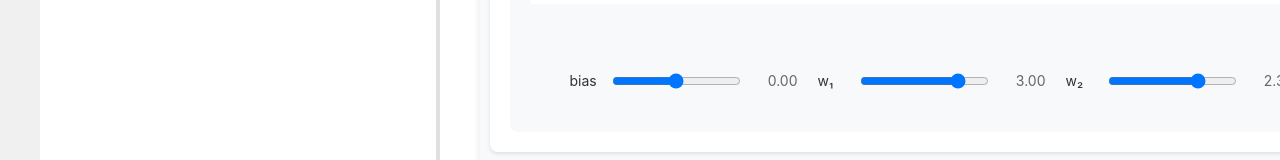
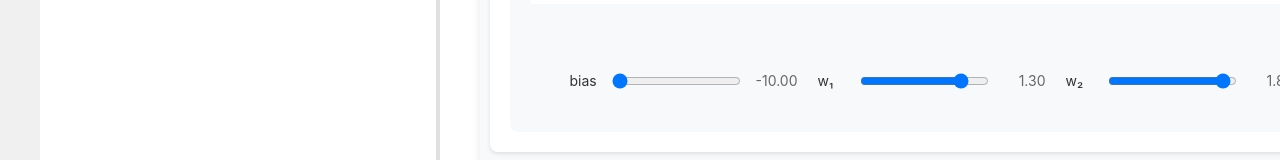
Before and after one commit to DamonDeng/NNCoreTech, a React (Create React App) app: page / in a window 1280 px wide. Both pictures are taken after a click on the element "Neuron". Shown: the part 528-688 px from the top of the page. Built offline with nearby package versions, Linux system fonts and the light colour scheme.

Commit message:
finished the basic feature of Neuron sesison

```diff
--- a/src/components/nn_content/Neuron.module.css
+++ b/src/components/nn_content/Neuron.module.css
@@ -154,9 +154,18 @@
 }
 
 .explanation li {
-  margin: 10px 0;
+  margin: 8px 0;
   line-height: 1.5;
   color: #34495e;
+}
+
+.explanation ul {
+  margin: 5px 0 0 20px;
+  padding-left: 20px;
+}
+
+.explanation strong {
+  color: #2c3e50;
 }
 
 .axis path,
--- a/src/components/nn_content/Neuron.tsx
+++ b/src/components/nn_content/Neuron.tsx
@@ -64,9 +64,9 @@ const SAMPLE_DATA = generateSampleData(100, real_w1, real_w2, real_bias);
 
 export function Neuron() {
   // Initialize states
-  const init_w1 = 3;
-  const init_w2 = 2.3;
-  const init_bias = 0;
+  const init_w1 = 1.3;
+  const init_w2 = 1.8;
+  const init_bias = -10;
 
   const [sampleData] = useState(SAMPLE_DATA);
   const [weights, setWeights] = useState(() => matrix([[init_w1, init_w2]]));
@@ -360,8 +360,8 @@ export function Neuron() {
                   <label>w₁</label>
                   <input
                     type="range"
-                    min="-5"
-                    max="5"
+                    min="-2"
+                    max="2"
                     step="0.1"
                     value={vectorPoints.end.x - vectorPoints.start.x}
                     onChange={handleW1Change}
@@ -372,8 +372,8 @@ export function Neuron() {
                   <label>w₂</label>
                   <input
                     type="range"
-                    min="-5"
-                    max="5"
+                    min="-2"
+                    max="2"
                     step="0.1"
                     value={vectorPoints.end.y - vectorPoints.start.y}
                     onChange={handleW2Change}
@@ -463,13 +463,36 @@ export function Neuron() {
 
       <div className={styles.explanation}>
         <h4>How it Works</h4>
-        <p>An artificial neuron is the basic unit of neural networks. It processes information in the following steps:</p>
+        <p>
+          This interactive demonstration shows how a single artificial neuron processes information and makes decisions.
+          The key components are:
+        </p>
         <ol>
-          <li>Receives two inputs x₁ and x₂</li>
-          <li>Multiplies each input by its corresponding weight (w₁, w₂)</li>
-          <li>Sums up the weighted inputs (w₁x₁ + w₂x₂)</li>
-          <li>Applies an activation function to the sum</li>
+          <li>
+            <strong>Inputs and Bias:</strong> The neuron receives two inputs (x₁, x₂) and a constant bias input of 1
+          </li>
+          <li>
+            <strong>Weights and Bias Weight:</strong> Each input is multiplied by its corresponding weight (w₁, w₂),
+            and the bias input is multiplied by its weight (b)
+          </li>
+          <li>
+            <strong>Weighted Sum:</strong> The products are summed together (w₁x₁ + w₂x₂ + b)
+          </li>
+          <li>
+            <strong>Decision Boundary:</strong> The vector in the coordinate system represents the weights,
+            and its perpendicular line shows where the weighted sum equals zero - this is the decision boundary
+          </li>
+          <li>
+            <strong>Classification:</strong> Points are colored based on their position relative to the decision boundary:
+            <ul>
+              <li>Blue points: weighted sum ≥ 0</li>
+              <li>Red points: weighted sum &lt; 0</li>
+            </ul>
+          </li>
         </ol>
+        <p>
+          Try adjusting the weights and bias to see how they affect the decision boundary and the classification of points!
+        </p>
       </div>
     </div>
   )
```
